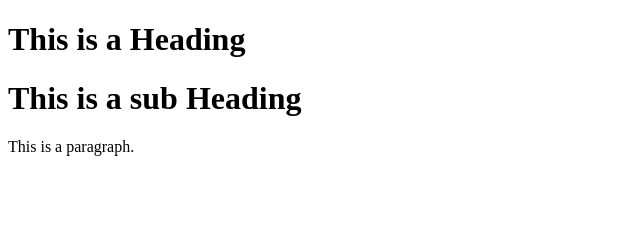
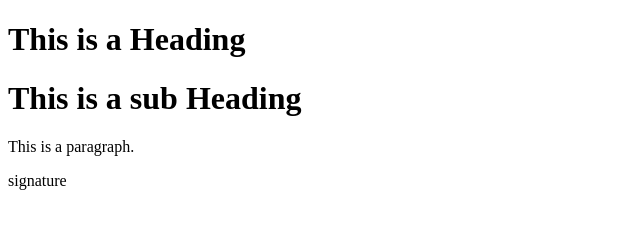
Before and after one commit to nandinisingasani/git_learning, a plain HTML site: page index.html in a window 1280 px wide. Shown: the full height of the page, 0-640 px from the left. Drawn offline with Linux system fonts and the light colour scheme.

Commit message:
signature added

```diff
--- a/index.html
+++ b/index.html
@@ -8,6 +8,6 @@
 <h1>This is a Heading</h1>
   <h1>This is a sub Heading</h1>
 <p>This is a paragraph.</p>
-
+<p> signature</p>
 </body>
 </html
```
